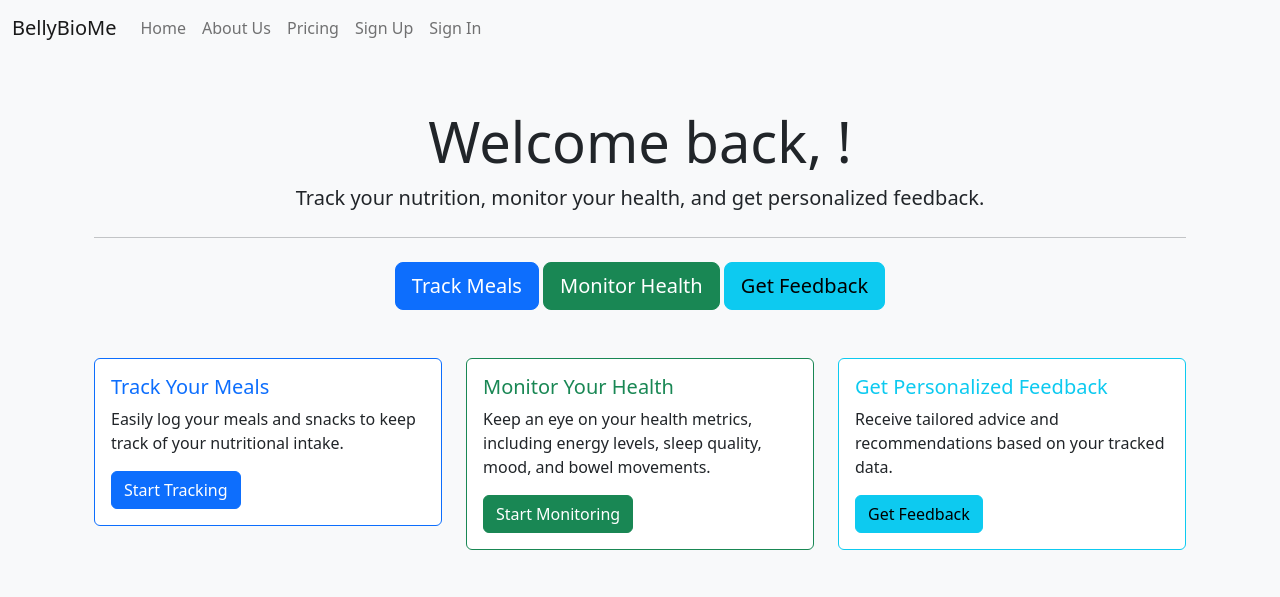
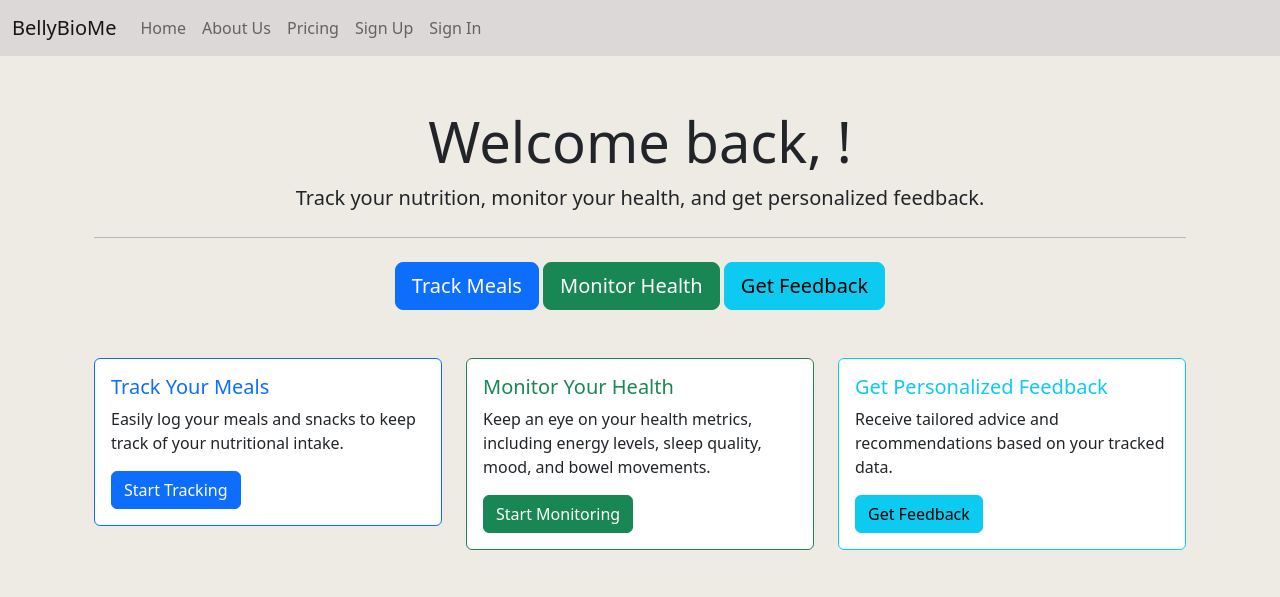
Before and after one commit to tinytena/BellyBioMe, a Django app: page / in a window 1280 px wide. Shown: the top 597 px of the page. Run offline with Django 4.2, Linux system fonts and the light colour scheme; parts of the project's set-up code (start-up, migrations or seed data) failed here and were passed over; some libraries are stand-ins or nearby versions.

Commit message:
ui updates..color

```diff
--- a/bellybiome/bellybiome/static/css/project.css
+++ b/bellybiome/bellybiome/static/css/project.css
@@ -11,3 +11,11 @@
   background-color: #f2dede;
   border-color: #eed3d7;
 }
+
+body {
+  background-color: #eeebe4;
+}
+
+.navbar {
+  background-color: #dbd8d7;
+}
--- a/bellybiome/bellybiome/templates/base.html
+++ b/bellybiome/bellybiome/templates/base.html
@@ -40,7 +40,7 @@
   </head>
   <body class="{% block bodyclass %}{% endblock bodyclass %}">
     <div class="mb-1">
-      <nav class="navbar navbar-expand-md navbar-light bg-light">
+      <nav class="navbar navbar-expand-md">
         <div class="container-fluid">
           <button class="navbar-toggler navbar-toggler-right"
                   type="button"
--- a/bellybiome/bellybiome/templates/pages/about.html
+++ b/bellybiome/bellybiome/templates/pages/about.html
@@ -6,7 +6,6 @@
   About Us - BellyBioMe
 {% endblock title %}
 {% block bodyclass %}
-  bg-light
 {% endblock bodyclass %}
 {% block body %}
   <div class="container py-5">
--- a/bellybiome/bellybiome/templates/pages/home.html
+++ b/bellybiome/bellybiome/templates/pages/home.html
@@ -4,7 +4,6 @@
   Home - BellyBioMe
 {% endblock title %}
 {% block bodyclass %}
-  bg-light
 {% endblock bodyclass %}
 {% block body %}
   <div class="container py-5">
--- a/bellybiome/bellybiome/templates/pages/pricing.html
+++ b/bellybiome/bellybiome/templates/pages/pricing.html
@@ -7,7 +7,6 @@
   Pricing - BellyBioMe
 {% endblock title %}
 {% block bodyclass %}
-  bg-light
 {% endblock bodyclass %}
 {% compress css %}
   <link href="{% static 'css/pricing.css' %}" rel="stylesheet" />
```
Also changed, not shown: 1 other file.
